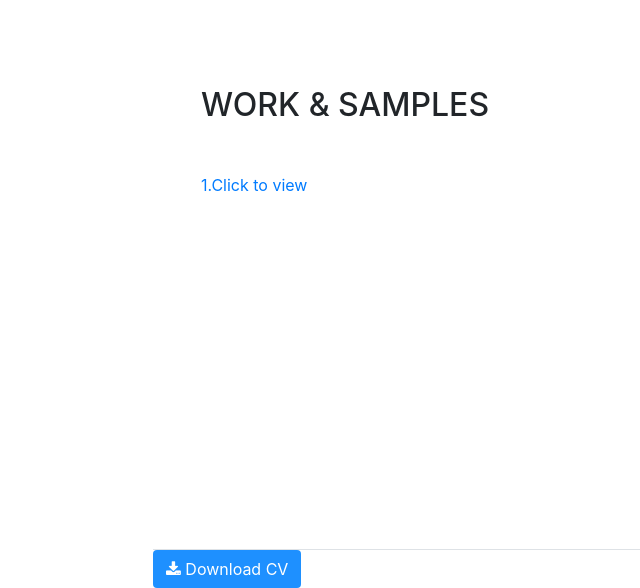
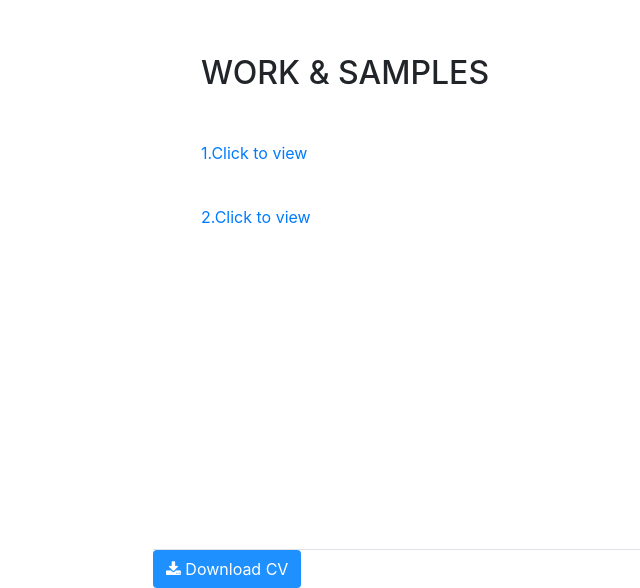
Before and after one commit to SamSting/wer, a website with bundled scripts: page index.html in a window 1280 px wide. Shown: the part 4250-4838 px from the top of the page, without its empty margins (119-759 px from the left). Built offline with nearby package versions, Linux system fonts and the light colour scheme; a web font is replaced by a local one.

Commit message:
Update index.html

```diff
--- a/index.html
+++ b/index.html
@@ -250,7 +250,9 @@
         <div class="my-auto">
           <h2 class="mb-5">Work &amp; Samples</h2>
           <a href="https://samsting.github.io/df/">
-            <p>1.Click to view</p></a>
+            <p>1.Click to view</p></a> <br>
+            <a href="https://samsting.github.io/COFFEE/">
+              <p>2.Click to view</p></a>
           <!--<ul class="fa-ul mb-0">
              <li>
               <i class="fa-li fa fa-trophy text-warning"></i>
```
